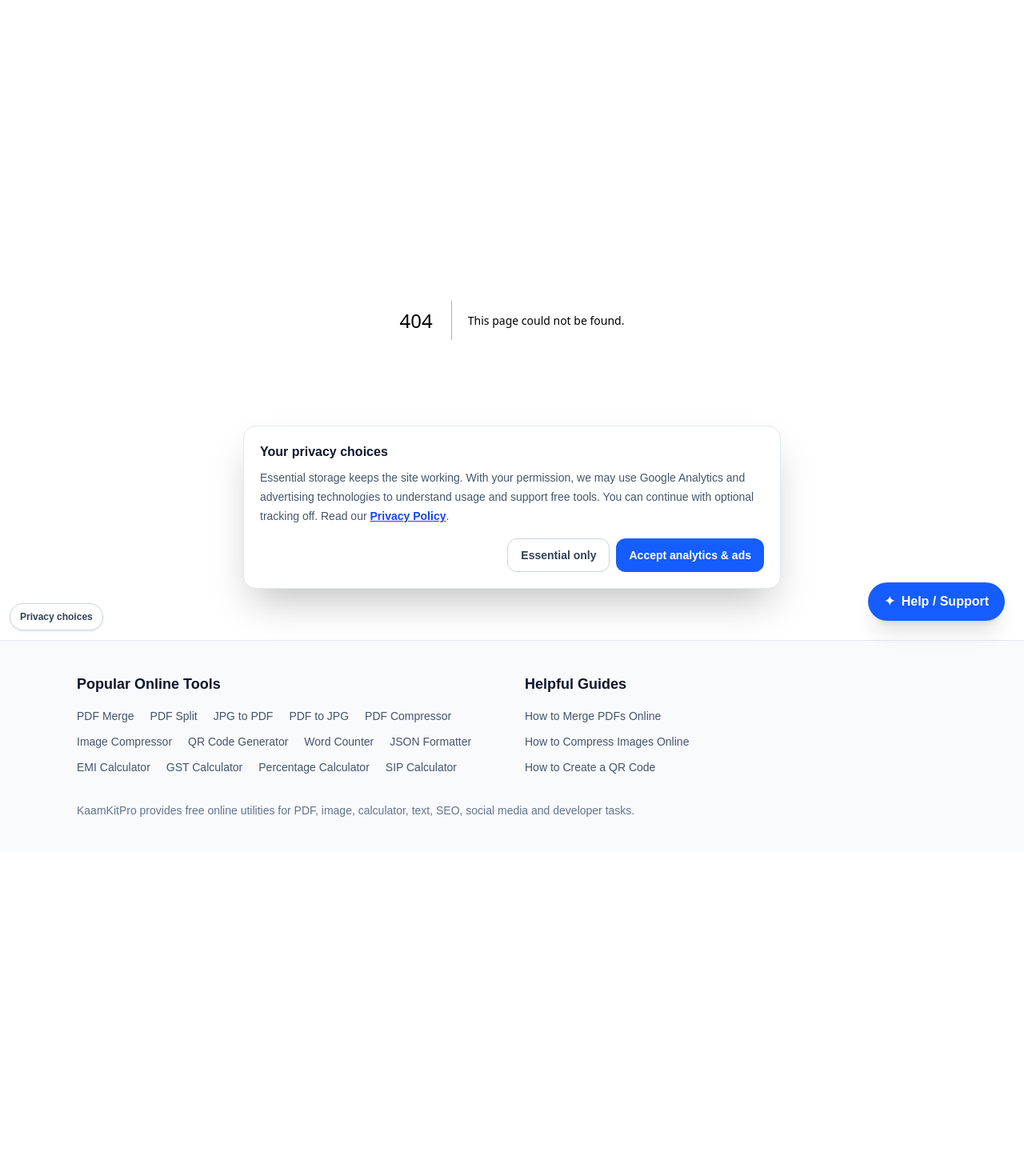
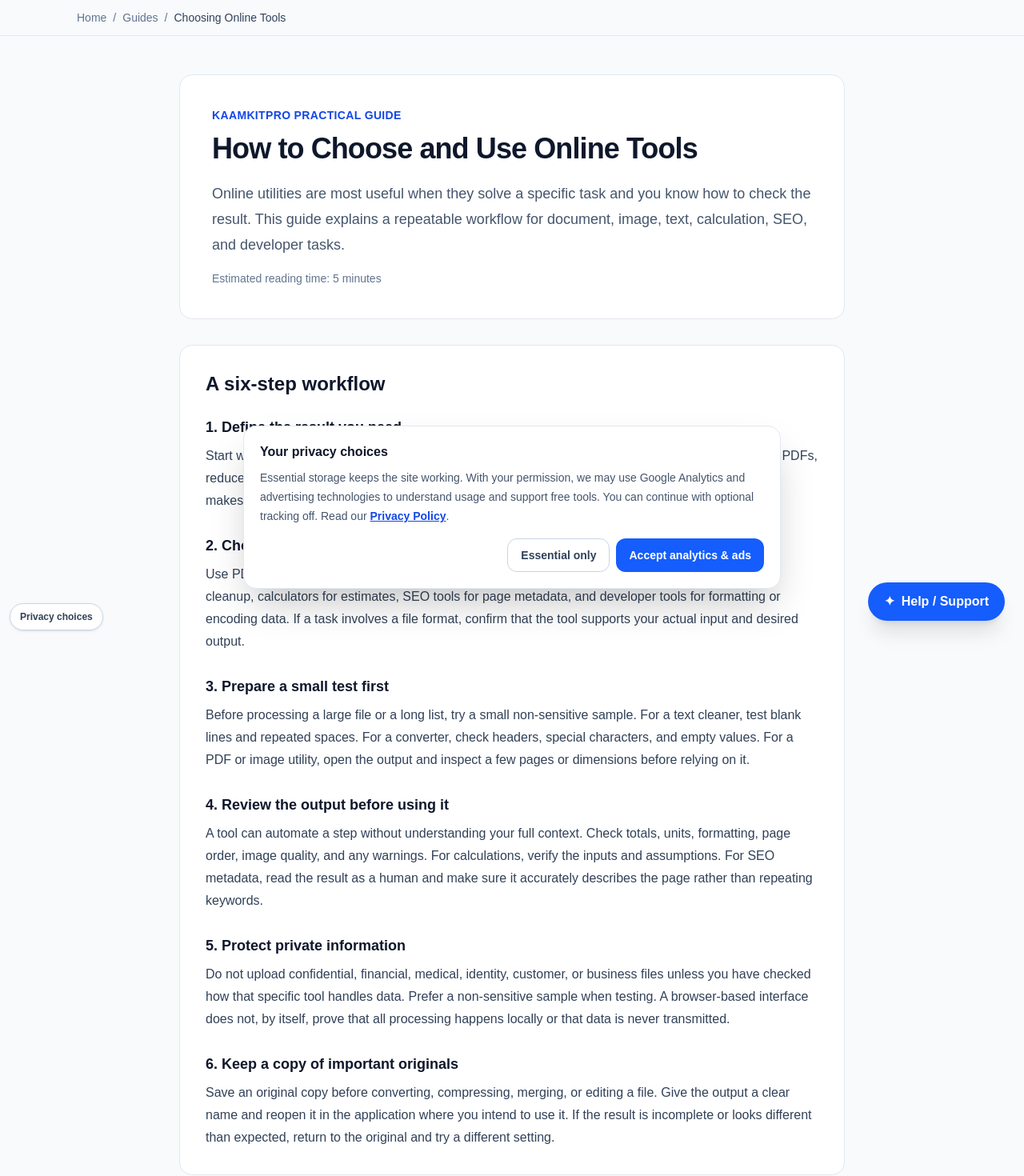
Before and after one commit to WellProSoftware/kaamkitpro, a Next.js app: page /guides/choosing-online-tools in a window 1280 px wide. Before the commit this address had no page. Shown: the top 1470 px of the page at 80% size. Before the commit the page ends 1065 px from the top, so only its background shows below. Built offline with nearby package versions, Linux system fonts and the light colour scheme.

Commit message:
content: add practical online tools usage guide

```diff
--- /dev/null
+++ b/src/app/guides/choosing-online-tools/page.tsx
@@ -0,0 +1,105 @@
+import type { Metadata } from "next";
+import Link from "next/link";
+import Breadcrumbs from "@/components/Breadcrumbs";
+
+export const metadata: Metadata = {
+  title: "How to Choose and Use Online Tools",
+  description:
+    "A practical guide to choosing the right PDF, image, text, calculator and developer tool, checking results, and handling sensitive information safely.",
+  alternates: { canonical: "https://kaamkitpro.com/guides/choosing-online-tools" },
+};
+
+const steps = [
+  {
+    title: "1. Define the result you need",
+    body: "Start with the outcome, not the tool name. For example, decide whether you need to combine several PDFs, reduce an image's file size, compare two text drafts, or calculate a monthly loan payment. A clear goal makes it easier to choose the right utility and check whether it did the job.",
+  },
+  {
+    title: "2. Choose the matching category",
+    body: "Use PDF tools for document tasks, image tools for resizing or conversion, text tools for counting and cleanup, calculators for estimates, SEO tools for page metadata, and developer tools for formatting or encoding data. If a task involves a file format, confirm that the tool supports your actual input and desired output.",
+  },
+  {
+    title: "3. Prepare a small test first",
+    body: "Before processing a large file or a long list, try a small non-sensitive sample. For a text cleaner, test blank lines and repeated spaces. For a converter, check headers, special characters, and empty values. For a PDF or image utility, open the output and inspect a few pages or dimensions before relying on it.",
+  },
+  {
+    title: "4. Review the output before using it",
+    body: "A tool can automate a step without understanding your full context. Check totals, units, formatting, page order, image quality, and any warnings. For calculations, verify the inputs and assumptions. For SEO metadata, read the result as a human and make sure it accurately describes the page rather than repeating keywords.",
+  },
+  {
+    title: "5. Protect private information",
+    body: "Do not upload confidential, financial, medical, identity, customer, or business files unless you have checked how that specific tool handles data. Prefer a non-sensitive sample when testing. A browser-based interface does not, by itself, prove that all processing happens locally or that data is never transmitted.",
+  },
+  {
+    title: "6. Keep a copy of important originals",
+    body: "Save an original copy before converting, compressing, merging, or editing a file. Give the output a clear name and reopen it in the application where you intend to use it. If the result is incomplete or looks different than expected, return to the original and try a different setting.",
+  },
+];
+
+export default function ChoosingOnlineToolsGuide() {
+  return (
+    <main className="min-h-screen bg-slate-50 text-slate-900">
+      <Breadcrumbs items={[{ label: "Guides", href: "/tools" }, { label: "Choosing Online Tools" }]} />
+      <article className="mx-auto max-w-4xl px-4 py-12 sm:px-6 lg:px-8">
+        <header className="rounded-2xl border border-slate-200 bg-white p-6 sm:p-10">
+          <p className="text-sm font-semibold uppercase tracking-wide text-blue-700">KaamKitPro practical guide</p>
+          <h1 className="mt-3 text-3xl font-bold tracking-tight sm:text-4xl">How to Choose and Use Online Tools</h1>
+          <p className="mt-5 text-lg leading-8 text-slate-600">
+            Online utilities are most useful when they solve a specific task and you know how to check the result. This guide explains a repeatable workflow for document, image, text, calculation, SEO, and developer tasks.
+          </p>
+          <p className="mt-4 text-sm text-slate-500">Estimated reading time: 5 minutes</p>
+        </header>
+
+        <section className="mt-8 rounded-2xl border border-slate-200 bg-white p-6 sm:p-8">
+          <h2 className="text-2xl font-bold">A six-step workflow</h2>
+          <div className="mt-6 space-y-7">
+            {steps.map((step) => (
+              <section key={step.title}>
+                <h3 className="text-lg font-semibold">{step.title}</h3>
+                <p className="mt-2 leading-7 text-slate-700">{step.body}</p>
+              </section>
+            ))}
+          </div>
+        </section>
+
+        <section className="mt-8 rounded-2xl border border-slate-200 bg-white p-6 sm:p-8">
+          <h2 className="text-2xl font-bold">Examples by task</h2>
+          <div className="mt-5 space-y-5">
+            <div>
+              <h3 className="font-semibold">Combining PDF documents</h3>
+              <p className="mt-2 leading-7 text-slate-700">Put files in the intended order, use a merge tool, then check the output page count and the first and last pages. Make sure the combined file opens and that page orientation is correct.</p>
+              <Link className="mt-2 inline-block font-semibold text-blue-700 hover:underline" href="/tools/pdf-merge">Open PDF Merge →</Link>
+            </div>
+            <div>
+              <h3 className="font-semibold">Cleaning or measuring text</h3>
+              <p className="mt-2 leading-7 text-slate-700">Paste a short sample first. Check whether punctuation, line breaks, spaces, and non-English characters are preserved as you expect. If a platform has a character limit, confirm whether it counts spaces and line breaks.</p>
+              <Link className="mt-2 inline-block font-semibold text-blue-700 hover:underline" href="/tools/word-counter">Open Word Counter →</Link>
+            </div>
+            <div>
+              <h3 className="font-semibold">Checking JSON data</h3>
+              <p className="mt-2 leading-7 text-slate-700">Validate a small sample, read any error location, and compare the formatted result with the original data. Valid JSON syntax does not guarantee that the data matches the requirements of the system that will consume it.</p>
+              <Link className="mt-2 inline-block font-semibold text-blue-700 hover:underline" href="/tools/json-formatter">Open JSON Formatter →</Link>
+            </div>
+            <div>
+              <h3 className="font-semibold">Estimating a loan payment</h3>
+              <p className="mt-2 leading-7 text-slate-700">Enter the principal, annual interest rate, and loan tenure using the units requested by the calculator. Compare the estimate with a lender's official repayment schedule; fees, rate changes, and lender-specific rules may affect the actual amount.</p>
+              <Link className="mt-2 inline-block font-semibold text-blue-700 hover:underline" href="/tools/emi-calculator">Open EMI Calculator →</Link>
+            </div>
+          </div>
+        </section>
+
+        <section className="mt-8 rounded-2xl border border-blue-100 bg-blue-50 p-6 sm:p-8">
+          <h2 className="text-2xl font-bold">A quick final checklist</h2>
+          <ul className="mt-4 list-disc space-y-2 pl-6 leading-7 text-slate-700">
+            <li>The tool supports the input and output format I need.</li>
+            <li>I tested it with a small sample before processing important data.</li>
+            <li>I reviewed the result and kept the original file or text.</li>
+            <li>I did not submit sensitive information without checking data handling.</li>
+            <li>I understand that estimates and generated suggestions may need independent verification.</li>
+          </ul>
+          <Link href="/tools" className="mt-6 inline-flex rounded-xl bg-blue-700 px-5 py-3 font-semibold text-white hover:bg-blue-800">Browse all tools →</Link>
+        </section>
+      </article>
+    </main>
+  );
+}
```
